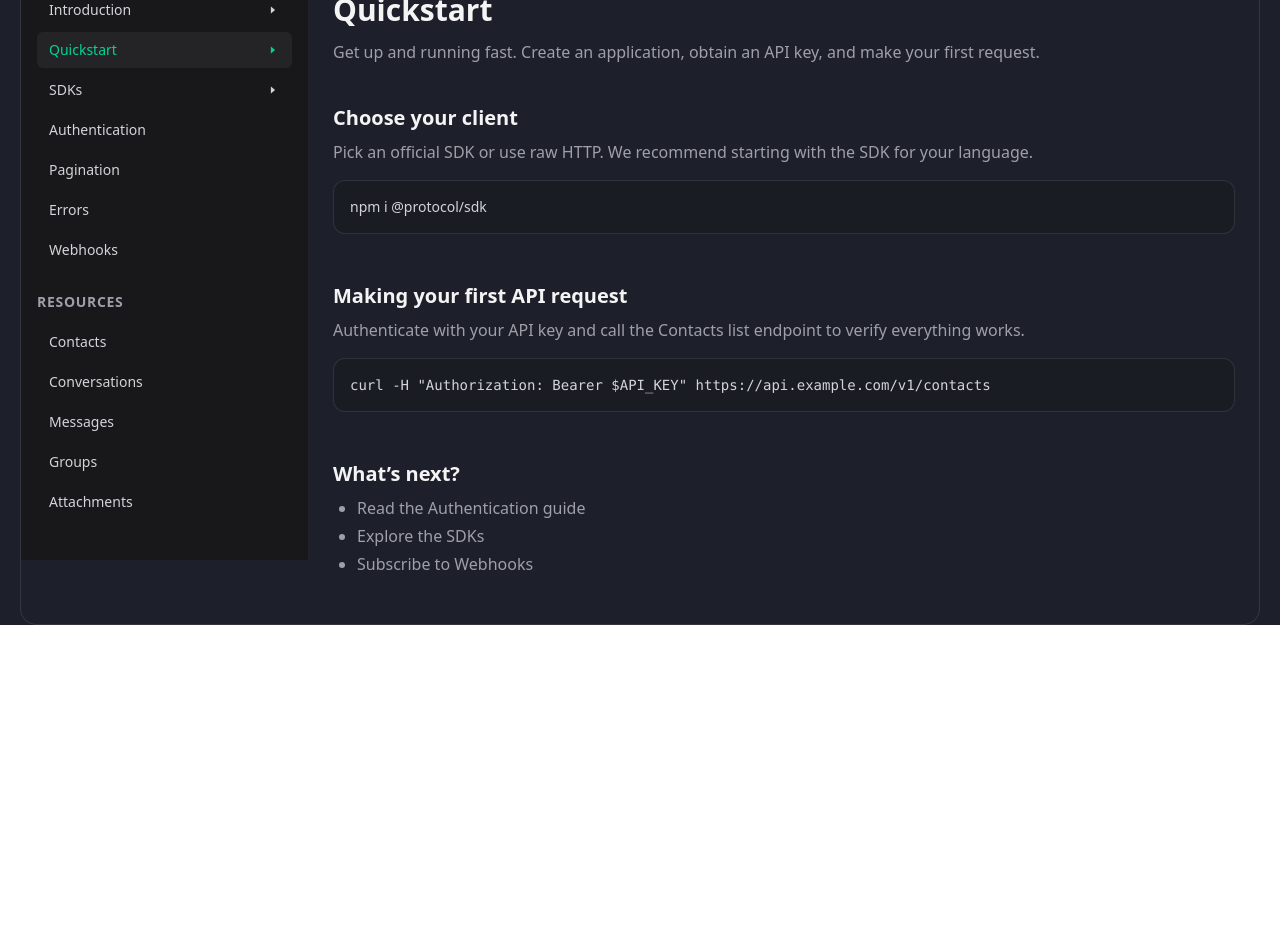
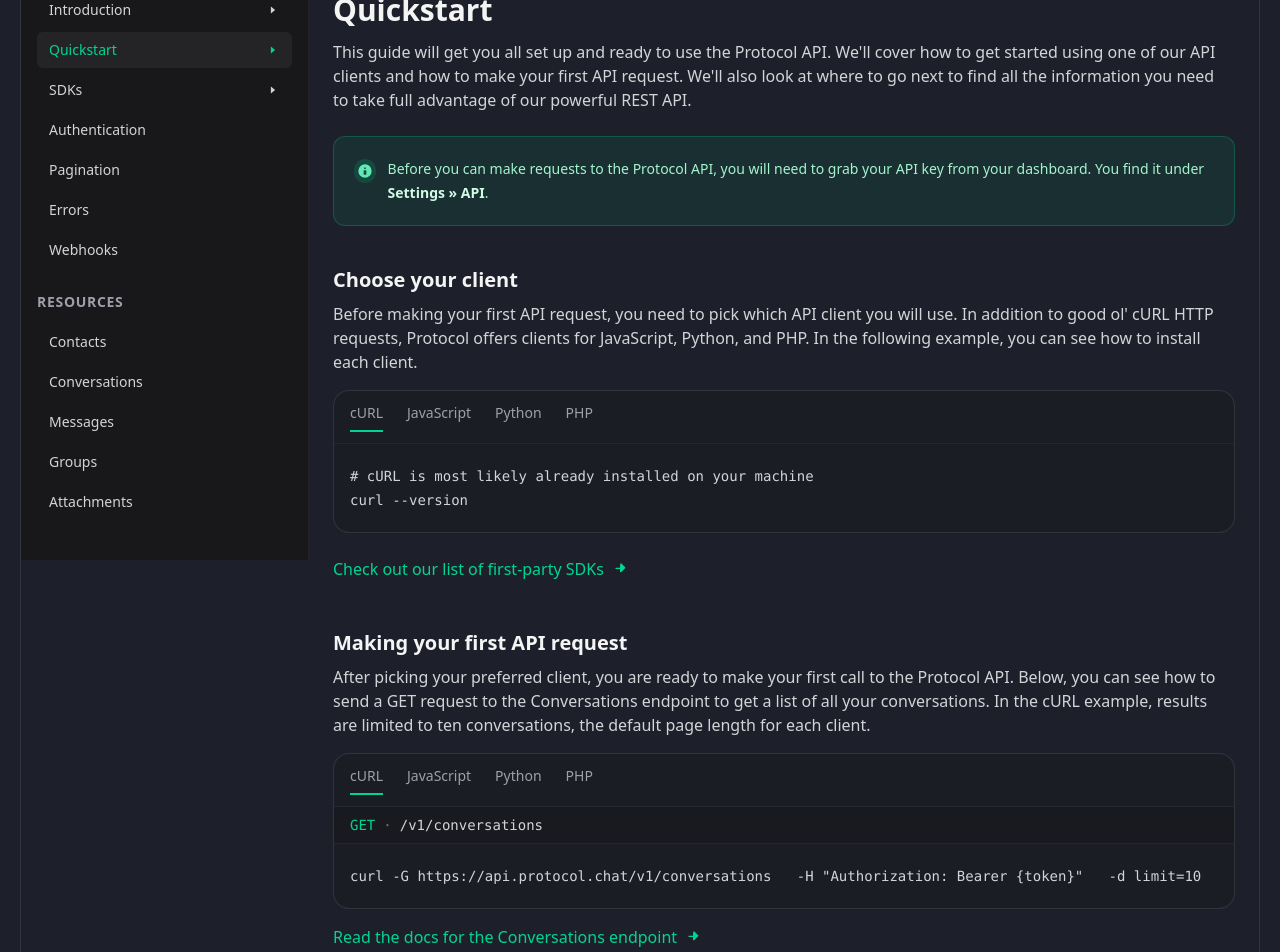
Before and after one commit to AmanKumar9958/seyuna-assignment, a React (Vite) app: page /quickstart in a window 1280 px wide. Shown: the part 200-1152 px from the top of the page. Before the commit the page ends 825 px from the top, so only its background shows below. Built offline with nearby package versions, Linux system fonts and the light colour scheme.

Commit message:
- Created quickstart page

```diff
--- a/src/components/NavGroup.jsx
+++ b/src/components/NavGroup.jsx
@@ -57,9 +57,9 @@
                 <nav className="mt-3 flex flex-col gap-1">
                     {items.map((item) => {
                           // Determine active state from current route
-                          const slug = item.toLowerCase().replace(/\s+/g, '-')
-                          const itemPath = prefix ? `/${prefix}/${slug}` : `/${slug}`
-                          const isActive = location.pathname === itemPath
+                        const slug = item.toLowerCase().replace(/\s+/g, '-')
+                        const itemPath = prefix ? `/${prefix}/${slug}` : `/${slug}`
+                        const isActive = location.pathname === itemPath
                         const hasChildren = Array.isArray(subMap[item]) && subMap[item].length > 0
                         const expanded = openItem === item
 
@@ -87,7 +87,7 @@
 
                                 {/* Children list */}
                                 {hasChildren && expanded && (
-                                    <div className="ml-3 border-l border-white/10 pl-3">
+                                    <div className="ml-2 rounded-lg bg-white/5 p-1.5">
                                         {subMap[item].map((child) => {
                                             // Case 1: Anchors owned by a specific parent page (e.g., Introduction)
                                             const anchorId = anchorMap?.[child]
@@ -106,8 +106,10 @@
                                                         href="#"
                                                         onClick={onClick}
                                                         className={
-                                                            `block rounded-md px-3 py-2 text-sm hover:bg-white/5 ` +
-                                                            (isActiveAnchor ? 'text-emerald-400' : 'text-zinc-400 hover:text-zinc-200')
+                                                            `block rounded-md px-3 py-2 text-sm transition-colors ` +
+                                                            (isActiveAnchor
+                                                                ? 'bg-white/10 text-zinc-100'
+                                                                : 'text-zinc-300 hover:bg-white/10 hover:text-zinc-100')
                                                         }
                                                     >
                                                         {child}
@@ -138,7 +140,7 @@
                                                         key={child}
                                                         href="#"
                                                         onClick={onClick}
-                                                        className="block rounded-md px-3 py-2 text-sm text-zinc-400 hover:bg-white/5 hover:text-zinc-200"
+                                                        className="block rounded-md px-3 py-2 text-sm text-zinc-300 hover:bg-white/10 hover:text-zinc-100 transition-colors"
                                                     >
                                                         {child}
                                                     </a>
@@ -153,8 +155,10 @@
                                                     key={child}
                                                     to={childPath}
                                                     className={({ isActive }) =>
-                                                        `block rounded-md px-3 py-2 text-sm hover:bg-white/5 ${
-                                                            isActive ? 'text-emerald-400' : 'text-zinc-400 hover:text-zinc-200'
+                                                        `block rounded-md px-3 py-2 text-sm transition-colors ${
+                                                            isActive
+                                                                ? 'bg-white/10 text-zinc-100'
+                                                                : 'text-zinc-300 hover:bg-white/10 hover:text-zinc-100'
                                                         }`
                                                     }
                                                 >
--- a/src/pages/guides/Quickstart.jsx
+++ b/src/pages/guides/Quickstart.jsx
@@ -1,37 +1,129 @@
 export default function Quickstart() {
   return (
     <div className="px-6 py-8 sm:py-12">
+      {/* Title + intro */}
       <h1 className="text-3xl font-semibold text-zinc-100">Quickstart</h1>
-      <p className="mt-3 max-w-3xl text-zinc-400">
-        Get up and running fast. Create an application, obtain an API key, and make your first request.
+      <p className="mt-3 max-w-4xl text-zinc-300">
+        This guide will get you all set up and ready to use the Protocol API. We'll cover how to get started
+        using one of our API clients and how to make your first API request. We'll also look at where to go next
+        to find all the information you need to take full advantage of our powerful REST API.
       </p>
 
+      {/* Info callout */}
+      <div className="mt-6 rounded-xl border border-emerald-400/25 bg-emerald-500/10 p-4 sm:p-5">
+        <div className="flex items-start gap-3">
+          <span className="mt-0.5 inline-flex h-6 w-6 items-center justify-center rounded-full bg-emerald-400/15 text-emerald-300">
+            <svg viewBox="0 0 24 24" className="h-4 w-4" fill="currentColor" aria-hidden>
+              <path d="M12 2a10 10 0 1 0 .001 20.001A10 10 0 0 0 12 2Zm0 4.5a1.25 1.25 0 1 1 0 2.5 1.25 1.25 0 0 1 0-2.5ZM10.75 11h2.5a.75.75 0 0 1 .75.75v5a.75.75 0 0 1-.75.75h-2.5a.75.75 0 0 1-.75-.75v-5a.75.75 0 0 1 .75-.75Z" />
+            </svg>
+          </span>
+          <p className="text-sm leading-6 text-emerald-200">
+            Before you can make requests to the Protocol API, you will need to grab your API key from your
+            dashboard. You find it under <span className="font-semibold text-emerald-100">Settings » API</span>.
+          </p>
+        </div>
+      </div>
+
+      {/* Choose your client */}
       <section id="choose-your-client" className="mt-10 scroll-mt-24">
         <h2 className="text-xl font-semibold text-zinc-100">Choose your client</h2>
-        <p className="mt-2 max-w-3xl text-zinc-400">
-          Pick an official SDK or use raw HTTP. We recommend starting with the SDK for your language.
+        <p className="mt-2 max-w-4xl text-zinc-300">
+          Before making your first API request, you need to pick which API client you will use. In addition to
+          good ol' cURL HTTP requests, Protocol offers clients for JavaScript, Python, and PHP. In the following
+          example, you can see how to install each client.
         </p>
-        <div className="mt-4 rounded-xl border border-white/10 bg-zinc-900/40 p-4 text-sm text-zinc-300">
-          npm i @protocol/sdk
+
+        {/* Code block with tabs (static UI, cURL active) */}
+        <div className="mt-4 overflow-hidden rounded-2xl border border-white/10 bg-zinc-900/30">
+          {/* Tabs */}
+          <div className="flex items-center gap-6 border-b border-white/5 px-4 py-3 text-sm">
+            {['cURL', 'JavaScript', 'Python', 'PHP'].map((t, idx) => (
+              <span
+                key={t}
+                className={
+                  'cursor-default pb-2 text-zinc-400 ' +
+                  (idx === 0 ? 'text-emerald-400 relative after:absolute after:inset-x-0 after:-bottom-px after:h-0.5 after:bg-emerald-400' : 'hover:text-zinc-300')
+                }
+              >
+                {t}
+              </span>
+            ))}
+          </div>
+          {/* Body */}
+          <div className="px-4 py-5">
+            <pre className="font-mono text-sm leading-6 text-zinc-300">
+{`# cURL is most likely already installed on your machine
+curl --version`}
+            </pre>
+          </div>
         </div>
+
+        <a href="#" className="mt-6 inline-flex items-center gap-2 text-emerald-400">
+          Check out our list of first-party SDKs
+          <svg viewBox="0 0 24 24" className="h-4 w-4" fill="currentColor" aria-hidden>
+            <path d="M13 5a1 1 0 0 0-1 1v4H6a1 1 0 0 0 0 2h6v4a1 1 0 0 0 1.7.7l6-6a1 1 0 0 0 0-1.4l-6-6A1 1 0 0 0 13 5Z" />
+          </svg>
+        </a>
       </section>
 
+      {/* Making your first API request */}
       <section id="making-your-first-api-request" className="mt-12 scroll-mt-24">
         <h2 className="text-xl font-semibold text-zinc-100">Making your first API request</h2>
-        <p className="mt-2 max-w-3xl text-zinc-400">
-          Authenticate with your API key and call the Contacts list endpoint to verify everything works.
+        <p className="mt-2 max-w-4xl text-zinc-300">
+          After picking your preferred client, you are ready to make your first call to the Protocol API. Below, you
+          can see how to send a GET request to the Conversations endpoint to get a list of all your conversations. In
+          the cURL example, results are limited to ten conversations, the default page length for each client.
         </p>
-        <div className="mt-4 rounded-xl border border-white/10 bg-zinc-900/40 p-4">
-          <pre className="text-sm text-zinc-300">{`curl -H "Authorization: Bearer $API_KEY" https://api.example.com/v1/contacts`}</pre>
+
+        <div className="mt-4 overflow-hidden rounded-2xl border border-white/10 bg-zinc-900/30">
+          {/* Tabs */}
+          <div className="flex items-center gap-6 border-b border-white/5 px-4 py-3 text-sm">
+            {['cURL', 'JavaScript', 'Python', 'PHP'].map((t, idx) => (
+              <span
+                key={t}
+                className={
+                  'cursor-default pb-2 text-zinc-400 ' +
+                  (idx === 0 ? 'text-emerald-400 relative after:absolute after:inset-x-0 after:-bottom-px after:h-0.5 after:bg-emerald-400' : 'hover:text-zinc-300')
+                }
+              >
+                {t}
+              </span>
+            ))}
+          </div>
+          {/* Endpoint header */}
+          <div className="border-b border-white/5 bg-zinc-900/60 px-4 py-2 font-mono text-sm text-zinc-300">
+            <span className="text-emerald-400">GET</span>
+            <span className="mx-2 text-zinc-500">·</span>
+            <span>/v1/conversations</span>
+          </div>
+          {/* Body */}
+          <div className="px-4 py-5">
+            <pre className="font-mono text-sm leading-6 text-zinc-300">
+{`curl -G https://api.protocol.chat/v1/conversations \
+  -H "Authorization: Bearer {token}" \
+  -d limit=10`}
+            </pre>
+          </div>
         </div>
+
+        <a href="#" className="mt-4 inline-flex items-center gap-2 text-emerald-400">
+          Read the docs for the Conversations endpoint
+          <svg viewBox="0 0 24 24" className="h-4 w-4" fill="currentColor" aria-hidden>
+            <path d="M13 5a1 1 0 0 0-1 1v4H6a1 1 0 0 0 0 2h6v4a1 1 0 0 0 1.7.7l6-6a1 1 0 0 0 0-1.4l-6-6A1 1 0 0 0 13 5Z" />
+          </svg>
+        </a>
       </section>
-
+      {/* What's next */}
       <section id="whats-next" className="mt-12 scroll-mt-24">
-        <h2 className="text-xl font-semibold text-zinc-100">What’s next?</h2>
-        <ul className="mt-2 list-disc space-y-1 pl-6 text-zinc-400">
-          <li>Read the Authentication guide</li>
-          <li>Explore the SDKs</li>
-          <li>Subscribe to Webhooks</li>
+        <h2 className="text-xl font-semibold text-zinc-100">What's next?</h2>
+        <p className="mt-2 max-w-4xl text-zinc-300">
+          Great, you're now set up with an API client and have made your first request to the API. Here are a few
+          links that might be handy as you venture further into the Protocol API:
+        </p>
+        <ul className="mt-4 space-y-3 pl-4 text-emerald-400">
+          <li className="list-disc"><a href="#" className="hover:underline">Grab your API key from the Protocol dashboard</a></li>
+          <li className="list-disc"><a href="#" className="hover:underline">Check out the Conversations endpoint</a></li>
+          <li className="list-disc"><a href="#" className="hover:underline">Learn about the different error messages in Protocol</a></li>
         </ul>
       </section>
     </div>
```
